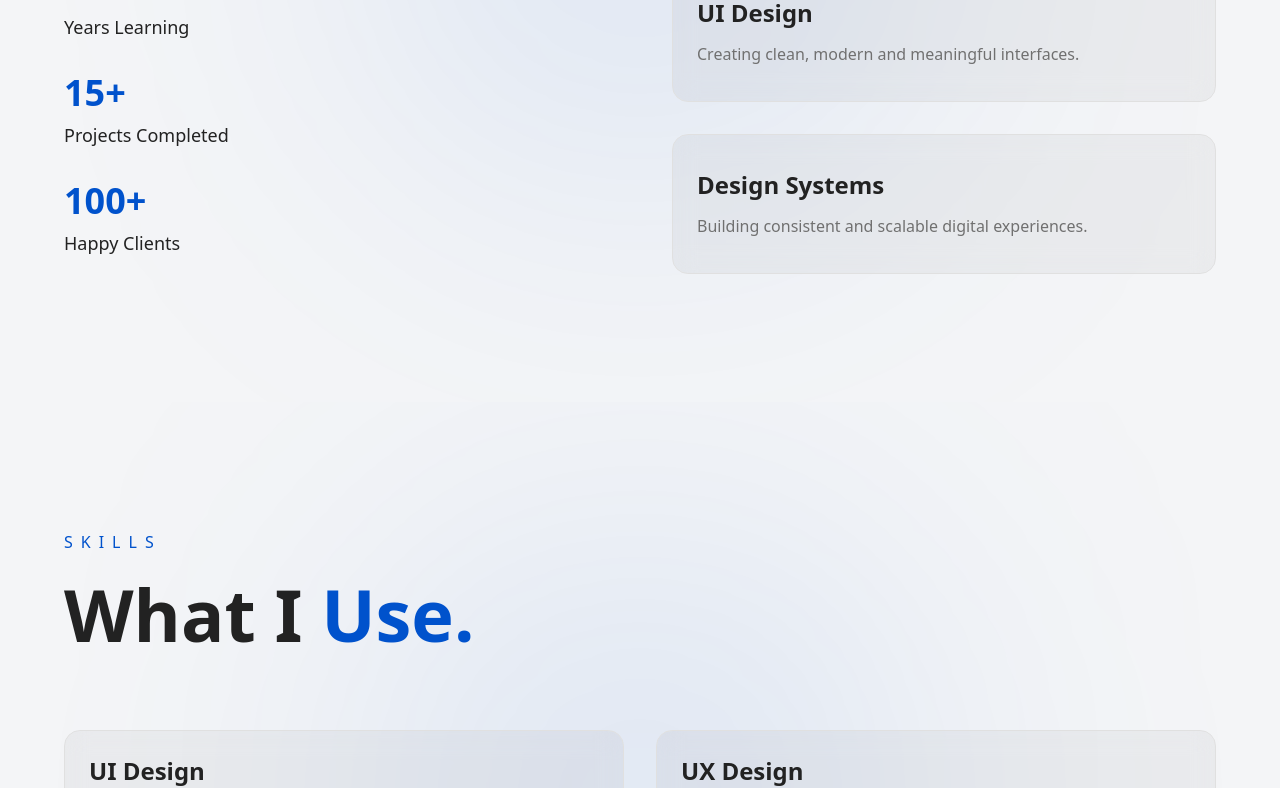
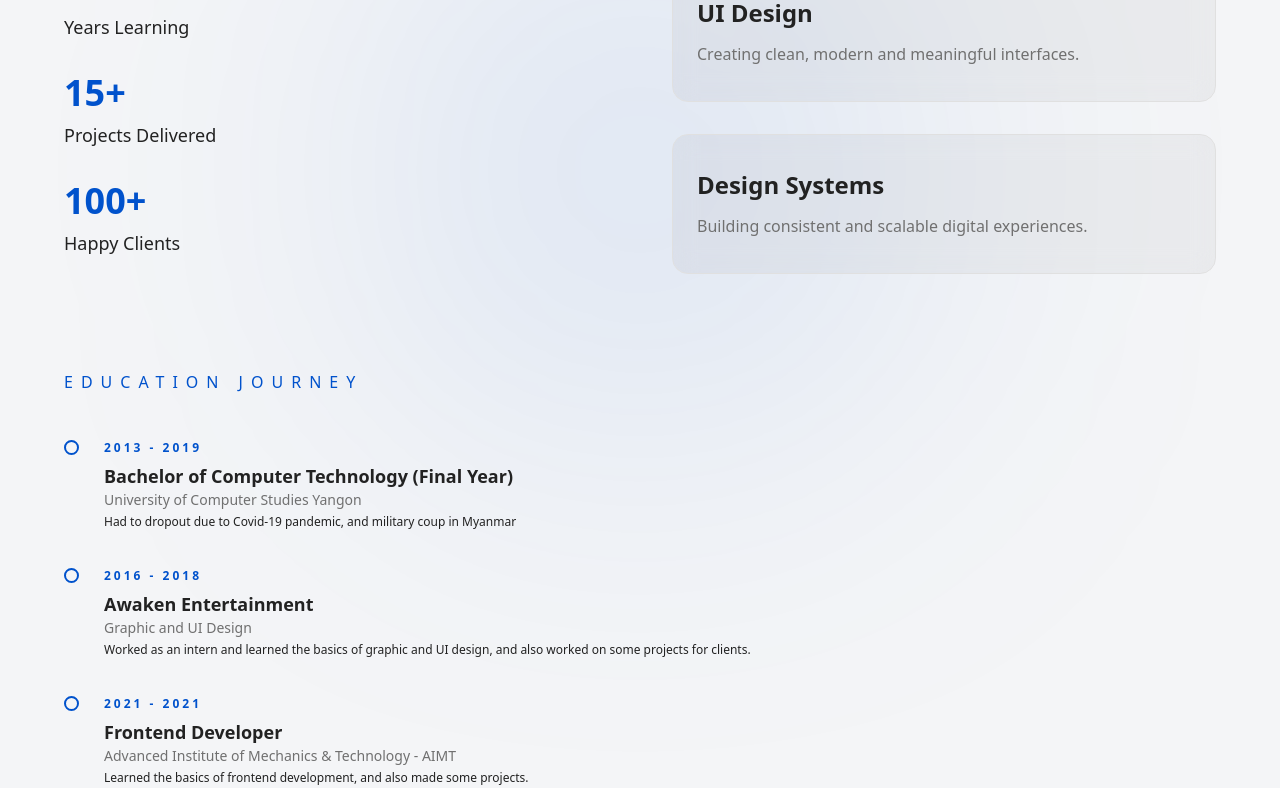
Before and after one commit to maltin123/my-portfolio, a React (Vite) app: page / in a window 1280 px wide. Shown: the part 1374-2162 px from the top of the page. Built offline with nearby package versions, Linux system fonts and the light colour scheme.

Commit message:
add education journey + certificate carousel in case study

```diff
--- a/src/components/About.jsx
+++ b/src/components/About.jsx
@@ -197,7 +197,7 @@ export default function About() {
             <div className="space-y-8 mt-10">
               <Counter number={5} label="Years Learning" />
 
-              <Counter number={15} label="Projects Completed" />
+              <Counter number={15} label="Projects Delivered" />
 
               <Counter number={100} label="Happy Clients" />
             </div>
@@ -291,6 +291,62 @@ export default function About() {
             ))}
           </motion.div>
         </div>
+
+        {/* Education Journey */}
+        <motion.div
+          initial={{ opacity: 0, y: 40 }}
+          whileInView={{ opacity: 1, y: 0 }}
+          viewport={{ once: true }}
+          transition={{ duration: 0.8, delay: 0.3 }}
+          className="mt-24"
+        >
+          <p className="text-accent uppercase tracking-[8px] mb-2">
+            Education Journey
+          </p>
+          <div className="relative mt-10 space-y-8 before:absolute before:left-[7px] before:top-2 before:bottom-2 before:w-px before:bg-subtle">
+            {[
+              {
+                year: "2013 - 2019",
+                degree: "Bachelor of Computer Technology (Final Year)",
+                school: "University of Computer Studies Yangon",
+                note: "Had to dropout due to Covid-19 pandemic, and military coup in Myanmar",
+              },
+              {
+                year: "2016 - 2018",
+                degree: "Awaken Entertainment",
+                school: "Graphic and UI Design",
+                note: "Worked as an intern and learned the basics of graphic and UI design, and also worked on some projects for clients.",
+              },
+              {
+                year: "2021 - 2021",
+                degree: "Frontend Developer",
+                school: "Advanced Institute of Mechanics & Technology - AIMT",
+                note: "Learned the basics of frontend development, and also made some projects.",
+              },
+            ].map((item, i) => (
+              <motion.div
+                key={i}
+                initial={{ opacity: 0, x: -30 }}
+                whileInView={{ opacity: 1, x: 0 }}
+                viewport={{ once: true }}
+                transition={{ duration: 0.5, delay: i * 0.15 }}
+                className="relative pl-10"
+              >
+                <div className="absolute left-0 top-1.5 w-[15px] h-[15px] rounded-full border-2 border-accent bg-body" />
+                <span className="text-xs text-accent font-semibold tracking-[3px] uppercase">
+                  {item.year}
+                </span>
+                <h3 className="text-lg font-bold mt-1">{item.degree}</h3>
+                <p className="text-muted text-sm">{item.school}</p>
+                {item.note && (
+                  <p className="text-muted/60 text-xs mt-1">{item.note}</p>
+                )}
+              </motion.div>
+            ))}
+          </div>
+        </motion.div>
+
+        {/* Certificates hidden */}
       </div>
     </section>
   );
--- a/src/pages/CaseStudy.jsx
+++ b/src/pages/CaseStudy.jsx
@@ -1,5 +1,5 @@
-import { useEffect } from "react";
-import { motion } from "framer-motion";
+import { useEffect, useState } from "react";
+import { motion, AnimatePresence } from "framer-motion";
 import { Link, useParams } from "react-router-dom";
 import Logo from "../components/Logo";
 import ThemeToggle from "../components/ThemeToggle";
@@ -16,6 +16,9 @@ const fadeUp = {
 export default function CaseStudy() {
   const { slug } = useParams();
   const project = projects.find((p) => p.slug === slug);
+  const others = projects.filter((p) => p.slug !== slug);
+  const [carouselIdx, setCarouselIdx] = useState(0);
+  const carouselProject = others[carouselIdx];
 
   useEffect(() => {
     window.scrollTo(0, 0);
@@ -86,32 +89,10 @@ export default function CaseStudy() {
           <motion.h1
             {...fadeUp}
             transition={{ duration: 0.6, delay: 0.1 }}
-            className="text-5xl md:text-7xl font-bold leading-tight inline-flex items-center gap-4 justify-between"
+            whileHover={{ scale: 1.02 }}
+            className="text-5xl md:text-7xl font-bold leading-tight transition-colors duration-300"
           >
             {project.title}
-            {project.link && project.link !== "#" && (
-              <a
-                href={project.link}
-                target="_blank"
-                rel="noopener noreferrer"
-                className="inline-flex items-center justify-center w-10 h-10 flex-shrink-0 rounded-xl border border-accent bg-transparent text-accent hover:bg-accent hover:text-[var(--accent-hover-text)] transition-all duration-300"
-                title="Visit website"
-              >
-                <svg
-                  className="w-5 h-5"
-                  fill="none"
-                  viewBox="0 0 24 24"
-                  stroke="currentColor"
-                  strokeWidth={2}
-                >
-                  <path
-                    strokeLinecap="round"
-                    strokeLinejoin="round"
-                    d="M21 12a9 9 0 01-9 9m9-9a9 9 0 00-9-9m9 9H3m9 9a9 9 0 01-9-9m9 9c1.657 0 3-4.03 3-9s-1.343-9-3-9m0 18c-1.657 0-3-4.03-3-9s1.343-9 3-9m-9 9a9 9 0 019-9"
-                  />
-                </svg>
-              </a>
-            )}
           </motion.h1>
           <motion.p
             {...fadeUp}
@@ -155,6 +136,26 @@ export default function CaseStudy() {
                   {project.timeline}
                 </p>
               </div>
+            </motion.div>
+          )}
+
+          {project.link && project.link !== "#" && (
+            <motion.div
+              {...fadeUp}
+              transition={{ duration: 0.6, delay: 0.5 }}
+              className="mt-10"
+            >
+              <a
+                href={project.link}
+                target="_blank"
+                rel="noopener noreferrer"
+                className="inline-flex items-center gap-2 px-6 py-3 rounded-full bg-accent text-white font-semibold hover:shadow-accent-glow transition-all hover:scale-105 active:scale-95"
+              >
+                <svg className="w-4 h-4" fill="none" viewBox="0 0 24 24" stroke="currentColor" strokeWidth={2}>
+                  <path strokeLinecap="round" strokeLinejoin="round" d="M10 6H6a2 2 0 00-2 2v10a2 2 0 002 2h10a2 2 0 002-2v-4M14 4h6m0 0v6m0-6L10 14" />
+                </svg>
+                Visit Website
+              </a>
             </motion.div>
           )}
         </div>
@@ -296,6 +297,81 @@ export default function CaseStudy() {
           </div>
         </motion.div>
 
+        {/* Other Case Studies Carousel */}
+        <motion.div {...fadeUp} className="relative text-center">
+          <p className="text-xs uppercase tracking-[4px] text-muted mb-8">
+            More Case Studies
+          </p>
+
+          <div className="flex items-center gap-2 sm:gap-4">
+            <button
+              onClick={() =>
+                setCarouselIdx(
+                  carouselIdx === 0 ? others.length - 1 : carouselIdx - 1
+                )
+              }
+              className="shrink-0 w-12 h-12 rounded-full border border-subtle bg-glass flex items-center justify-center text-foreground/60 hover:text-accent hover:border-accent/50 transition-all hover:scale-105 active:scale-95"
+              aria-label="Previous case study"
+            >
+              <svg width="20" height="20" viewBox="0 0 24 24" fill="none" stroke="currentColor" strokeWidth="2" strokeLinecap="round" strokeLinejoin="round">
+                <polyline points="15 18 9 12 15 6" />
+              </svg>
+            </button>
+
+            <div className="flex-1 flex justify-center">
+              <AnimatePresence mode="wait">
+                <motion.div
+                  key={carouselProject.slug}
+                  initial={{ opacity: 0, y: 20 }}
+                  animate={{ opacity: 1, y: 0 }}
+                  exit={{ opacity: 0, y: -20 }}
+                  transition={{ duration: 0.3 }}
+                >
+                  <Link
+                    to={`/case-study/${carouselProject.slug}`}
+                    className="group inline-flex items-center gap-4"
+                  >
+                    <span className="text-2xl sm:text-4xl font-bold text-foreground group-hover:text-accent transition-colors">
+                      {carouselProject.title}
+                    </span>
+                    <span className="text-2xl sm:text-4xl text-accent group-hover:translate-x-1 transition-transform">
+                      ↗
+                    </span>
+                  </Link>
+                </motion.div>
+              </AnimatePresence>
+            </div>
+
+            <button
+              onClick={() =>
+                setCarouselIdx(
+                  carouselIdx === others.length - 1 ? 0 : carouselIdx + 1
+                )
+              }
+              className="shrink-0 w-12 h-12 rounded-full border border-subtle bg-glass flex items-center justify-center text-foreground/60 hover:text-accent hover:border-accent/50 transition-all hover:scale-105 active:scale-95"
+              aria-label="Next case study"
+            >
+              <svg width="20" height="20" viewBox="0 0 24 24" fill="none" stroke="currentColor" strokeWidth="2" strokeLinecap="round" strokeLinejoin="round">
+                <polyline points="9 18 15 12 9 6" />
+              </svg>
+            </button>
+          </div>
+
+          <div className="flex justify-center gap-2 mt-6">
+            {others.map((_, i) => (
+              <button
+                key={i}
+                onClick={() => setCarouselIdx(i)}
+                className={`w-2 h-2 rounded-full transition-all ${
+                  i === carouselIdx
+                    ? "bg-accent w-6"
+                    : "bg-muted/40 hover:bg-muted/60"
+                }`}
+              />
+            ))}
+          </div>
+        </motion.div>
+
         {/* Back */}
         <motion.div {...fadeUp} className="text-center">
           <Link
```
Also changed, not shown: public/certificate/certificate1.png (added), public/certificate/certificate2.png (added).
